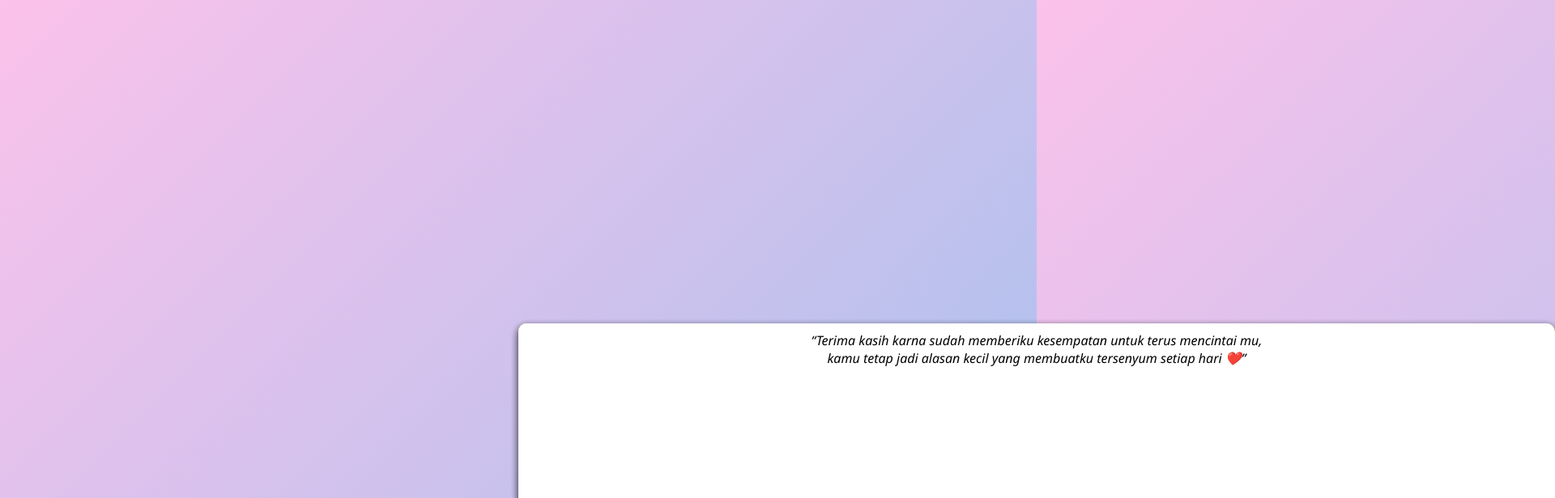
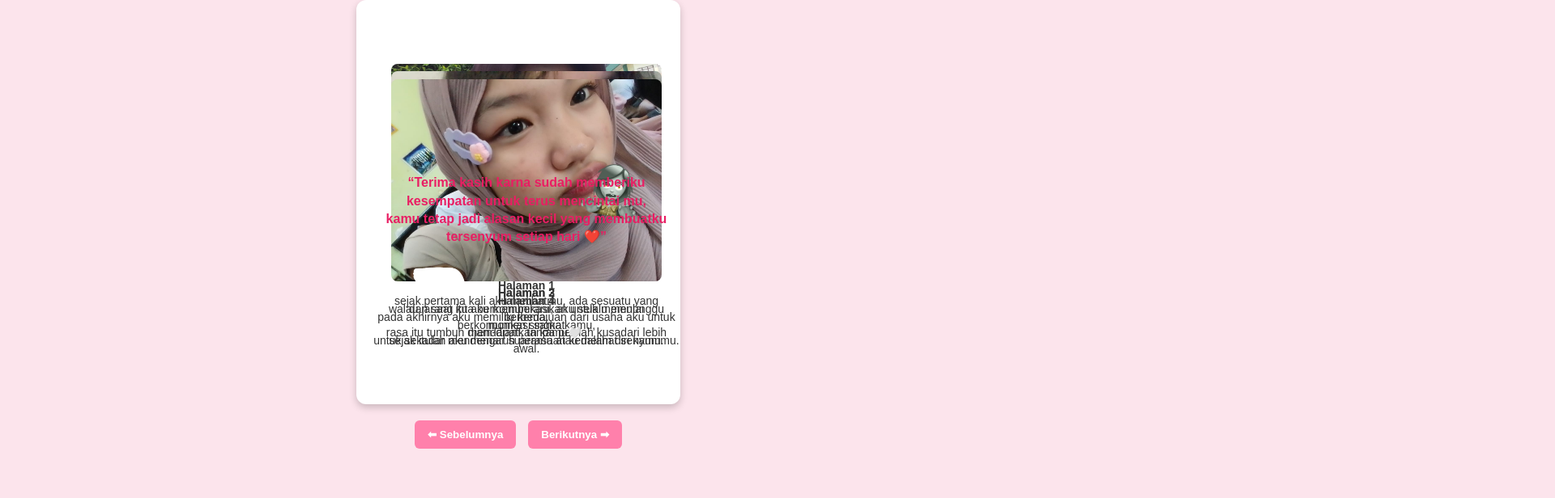
Before and after one commit to depaa81/scrapbook-untukmu, a plain HTML site: page index.html in a window 1280 px wide. Shown: the top 616 px of the page at 81% size, 1920 px wide, since content can reach past the window. Drawn offline with Linux system fonts and the light colour scheme.

Commit message:
Update style.css

```diff
--- a/style.css
+++ b/style.css
@@ -1,59 +1,75 @@
 body {
+  margin: 0;
+  font-family: Arial, sans-serif;
+  background: #fce4ec;
   display: flex;
+  flex-direction: column;
+  align-items: center;
   justify-content: center;
-  align-items: center;
-  height: 100vh;
-  background: linear-gradient(135deg, #fbc2eb, #a6c1ee);
-  margin: 0;
-  font-family: 'Segoe UI', sans-serif;
 }
-.book {
-  width: 400px;
-  height: 300px;
-  perspective: 2000px;
+
+#book {
+  width: 95%;
+  max-width: 400px;
+  height: 500px;
+  position: relative;
+  overflow: hidden;
+  border-radius: 12px;
+  background: white;
+  box-shadow: 0 4px 10px rgba(0,0,0,0.2);
 }
+
 .page {
+  position: absolute;
   width: 100%;
   height: 100%;
-  background: white;
-  position: absolute;
-  transform-origin: left center;
-  transition: transform 1s;
-  box-shadow: 0 4px 10px rgba(0,0,0,0.2);
-  overflow: hidden;
-  border-radius: 10px;
+  backface-visibility: hidden;
+  padding: 10px;
+  display: flex;
+  flex-direction: column;
+  align-items: center;
+  justify-content: center;
+  text-align: center;
 }
+
 .page img {
-  width: 100%;
-  height: 70%;
+  max-width: 90%;
+  max-height: 50%;
+  margin-bottom: 15px;
+  border-radius: 8px;
   object-fit: cover;
 }
-.page .text {
-  padding: 10px;
-  text-align: center;
+
+.text {
+  font-size: 14px;
+  line-height: 1.4;
+  color: #333;
+  padding: 0 10px;
+}
+
+.penutup .text {
   font-size: 16px;
-  font-style: italic;
+  font-weight: bold;
+  color: #e91e63;
 }
-.page.flipped {
-  transform: rotateY(-180deg);
+
+.controls {
+  margin-top: 20px;
+  display: flex;
+  gap: 15px;
 }
-.controls {
-  position: absolute;
-  bottom: 20px;
-  display: flex;
-  gap: 10px;
-}
-button {
-  padding: 8px 12px;
+
+.controls button {
+  padding: 10px 16px;
   border: none;
-  border-radius: 8px;
-  cursor: pointer;
-  background: #ff758c;
+  border-radius: 6px;
+  background: #ff80ab;
   color: white;
   font-weight: bold;
+  cursor: pointer;
   transition: 0.3s;
 }
-button:hover {
-  background: #ff7eb3;
-  transform: scale(1.05);
+
+.controls button:hover {
+  background: #e91e63;
 }
```
